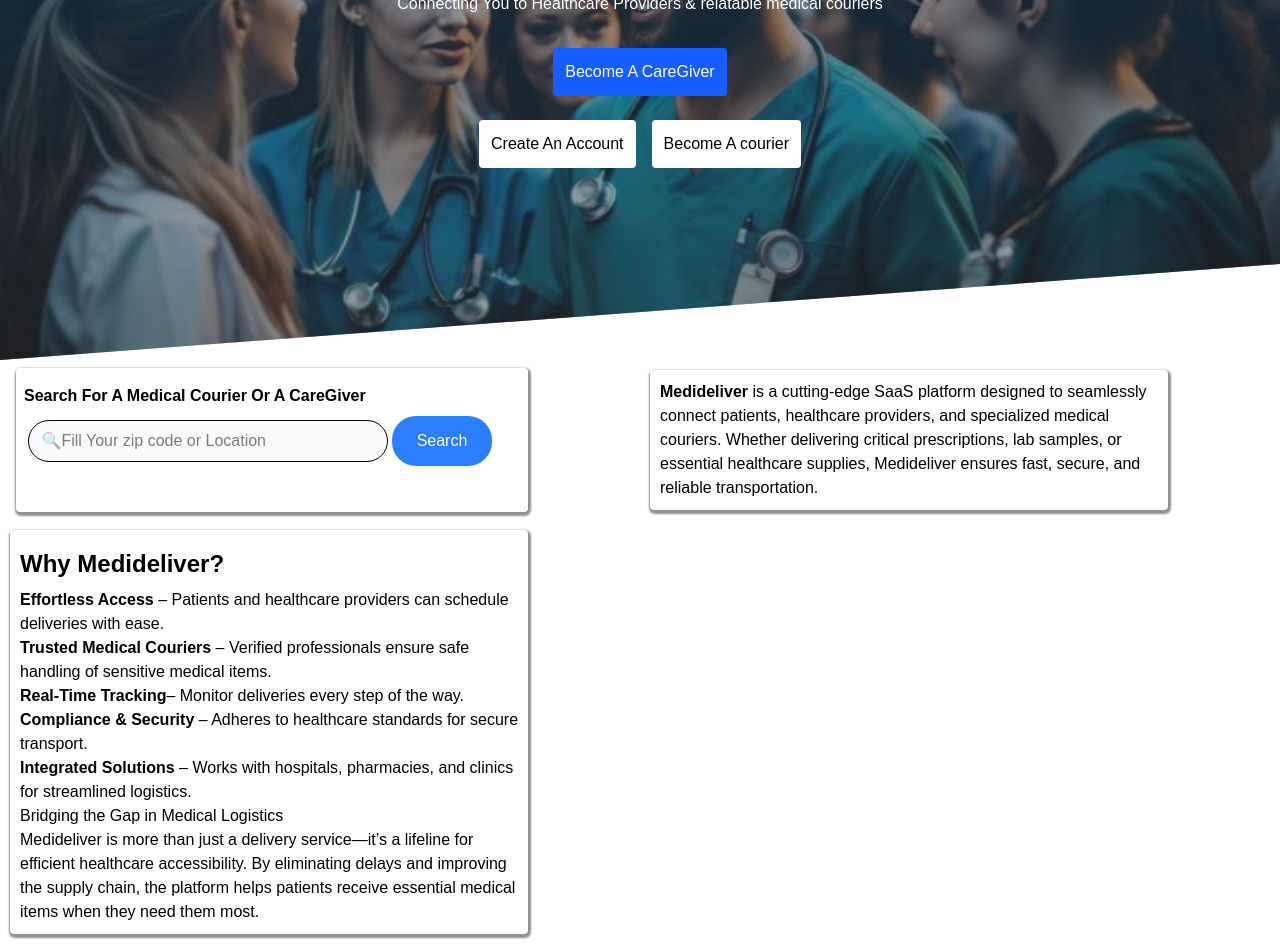
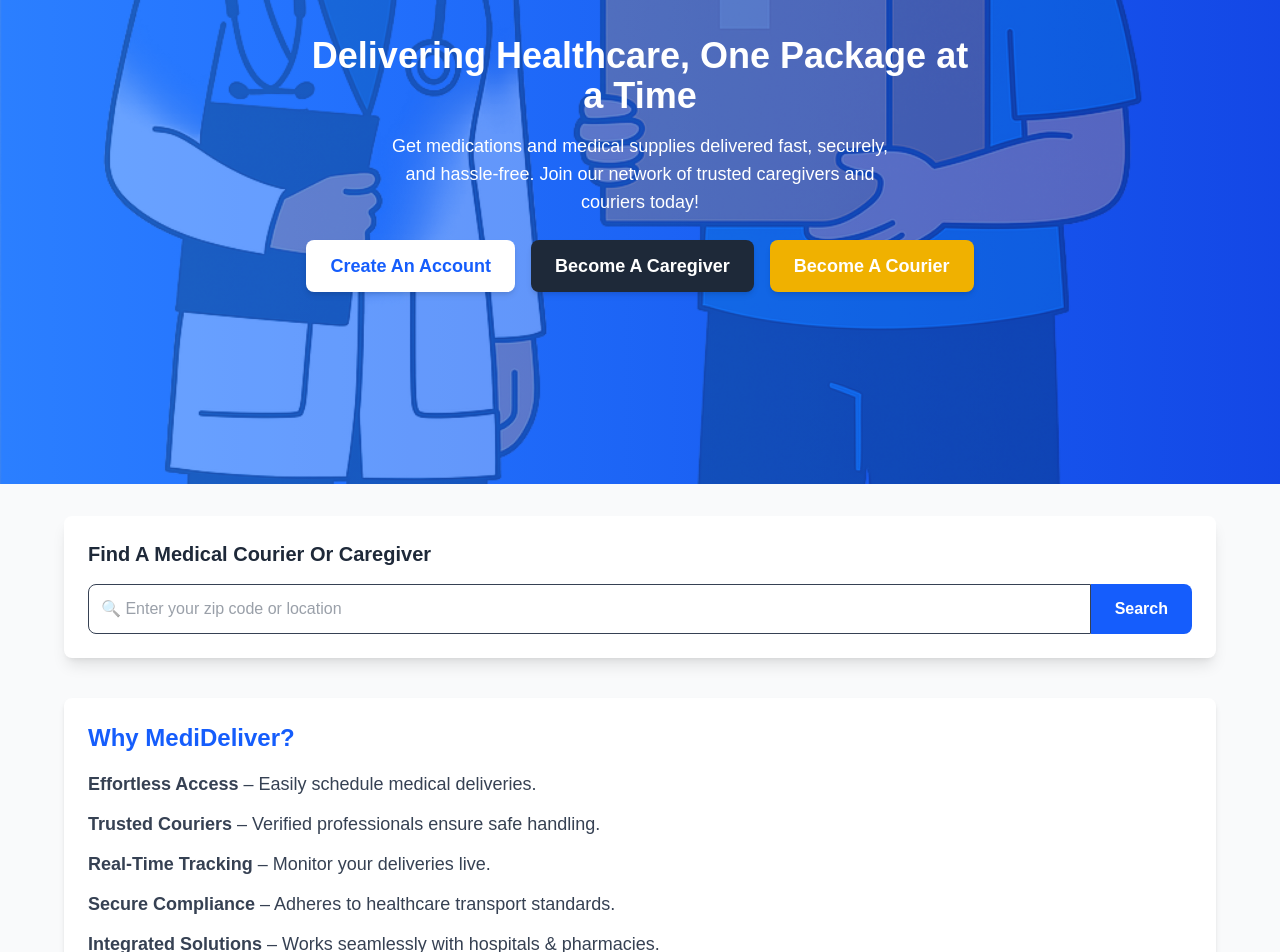
Before and after one commit to MUNACHIW/Medideliver, a Next.js app: page / in a window 1280 px wide. Shown: the part 280-1232 px from the top of the page. Built offline with nearby package versions, Linux system fonts and the light colour scheme.

Commit message:
revamping

```diff
--- a/package.json
+++ b/package.json
@@ -12,7 +12,8 @@
     "@heroicons/react": "^2.2.0",
     "next": "15.3.2",
     "react": "^19.0.0",
-    "react-dom": "^19.0.0"
+    "react-dom": "^19.0.0",
+    "recharts": "^2.15.3"
   },
   "devDependencies": {
     "@eslint/eslintrc": "^3",
--- a/src/app/globals.css
+++ b/src/app/globals.css
@@ -38,7 +38,7 @@
   box-shadow: 1px 2px 2px 2px rgb(146, 144, 144);
 }
 .whyus{
-  box-shadow:1px 2px 2px 2px rgb(146, 144, 144);
+  /* box-shadow:1px 2px 2px 2px rgb(146, 144, 144); */
   margin:10px;
   width:81%;
   padding:10px;
--- a/src/app/page.js
+++ b/src/app/page.js
@@ -1,50 +1,83 @@
 import Image from "next/image";
 import Link from "next/link";
+import { ArrowRightIcon } from "@heroicons/react/24/solid";
 
 export default function Home() {
   return (
-    <section className="  flex flex-col justify-center items-center ">
-      <main className=" main1 w-[100%] cta  backdrop">
-        <nav className=" p-4">
-          <h1 className=" text-center text-white text-4xl">Medideliver</h1>
-        </nav>
-        <p className="text-center my-4 text-white">Connecting You to Healthcare Providers & relatable  medical couriers</p>
-        <div className="flex justify-center align-items-center py-4">
-          <Link className="bg-blue-600 text-white p-3  rounded" href="/becomeacaregiver">Become A CareGiver</Link>
+    <section className="min-h-screen flex flex-col items-center bg-gray-50">
+      {/* Header */}
+      <header className="w-full p-6 bg-white shadow-md text-center">
+        <h1 className="text-4xl font-extrabold text-blue-600">MediDeliver</h1>
+        <p className="text-gray-600 mt-2 text-lg">Connecting You to Healthcare Providers & Couriers</p>
+      </header>
+
+      {/* Hero Section with Background Image */}
+      <main className="relative w-full h-[80vh] flex items-center justify-center text-center bg-gradient-to-r from-blue-500 to-blue-700 text-white">
+        {/* Background Image Overlay */}
+        <div className="absolute inset-0">
+          <Image
+            src="/hero.png"  // Replace with the actual image path
+            alt="Healthcare Delivery"
+            layout="fill"
+            objectFit="cover"
+            className="opacity-30"
+          />
         </div>
-        <div className="flex justify-center">
-          <Link href="/createaccount" className="bg-white text-black p-3 m-2  rounded">Create An Account</Link> <Link href="/becomeacourier" className="bg-white text-black p-3 m-2  rounded">Become A courier</Link>
+
+        {/* Hero Content */}
+        <div className="relative z-10 max-w-2xl mx-auto">
+          <h1 className="text-4xl font-extrabold">
+            Delivering Healthcare, One Package at a Time
+          </h1>
+          <p className="mt-4 text-lg max-w-lg mx-auto">
+            Get medications and medical supplies delivered fast, securely, and hassle-free. Join our network of trusted caregivers and couriers today!
+          </p>
+
+          {/* CTA Buttons */}
+          <div className="mt-6 flex flex-col sm:flex-row sm:space-x-4 space-y-3 sm:space-y-0 justify-center">
+            <Link href="/createaccount" className="bg-white text-blue-600 px-6 py-3 rounded-lg text-lg font-semibold shadow-md hover:bg-gray-200 transition">
+              Create An Account
+            </Link>
+            <Link href="/becomeacaregiver" className="bg-gray-800 text-white px-6 py-3 rounded-lg text-lg font-semibold shadow-md hover:bg-gray-700 transition">
+              Become A Caregiver
+            </Link>
+            <Link href="/becomeacourier" className="bg-yellow-500 text-white px-6 py-3 rounded-lg text-lg font-semibold shadow-md hover:bg-yellow-600 transition">
+              Become A Courier
+            </Link>
+          </div>
         </div>
       </main>
-      <div className="layout-holder grid grid-cols-2 ">
-        <form className=" medical m-4  p-2 my-2 rounded w-[80%] " >
-          <h1 className=" my-2 font-bold">Search For A Medical Courier Or A CareGiver</h1>
-          <div className="flex justify-left align-center">
-            <input className="w-90 border-1 outline-0 bg-gray-50 p-2 m-1 rounded-3xl" placeholder=" 🔍Fill Your zip code or Location"></input>
-            <button className="bg-blue-500 text-white w-[100px] p-2 rounded-3xl">Search</button>
-          </div>
 
-
-        </form>
-        <div className="whyus">
-          <strong>Medideliver</strong> is a cutting-edge SaaS platform designed to seamlessly connect patients, healthcare providers, and specialized medical couriers. Whether delivering critical prescriptions, lab samples, or essential healthcare supplies, Medideliver ensures fast, secure, and reliable transportation.
-        </div>
-        <div className="whyus">
-          <h3 className="font-bold text-2xl my-2">Why Medideliver?</h3>
-          <strong>Effortless Access</strong> – Patients and healthcare providers can schedule deliveries with ease.<br></br>
-          <strong>Trusted Medical Couriers</strong> – Verified professionals ensure safe handling of sensitive medical items.<br></br>
-          <strong>Real-Time Tracking</strong>– Monitor deliveries every step of the way.<br></br>
-          <strong>Compliance & Security</strong> – Adheres to healthcare standards for secure transport.<br></br>
-          <strong>Integrated Solutions</strong> – Works with hospitals, pharmacies, and clinics for streamlined logistics.
-          <h3>Bridging the Gap in Medical Logistics</h3>
-          Medideliver is more than just a delivery service—it’s a lifeline for efficient healthcare accessibility. By eliminating delays and improving the supply chain, the platform helps patients receive essential medical items when they need them most.
+      {/* Search Section */}
+      <div className="w-[90%] mt-8 p-6 bg-white shadow-lg rounded-lg">
+        <h3 className="text-xl font-bold text-gray-800">Find A Medical Courier Or Caregiver</h3>
+        <div className="flex mt-4">
+          <input
+            className="flex-1 p-3 border rounded-l-lg outline-none text-gray-700"
+            placeholder="🔍 Enter your zip code or location"
+          />
+          <button className="bg-blue-600 text-white px-6 py-3 rounded-r-lg font-bold hover:bg-blue-700">
+            Search
+          </button>
         </div>
       </div>
+
+      {/* Why MediDeliver Section */}
+      <div className="w-[90%] mt-10 bg-white shadow-md p-6 rounded-lg">
+        <h3 className="text-2xl font-extrabold text-blue-600 mb-4">Why MediDeliver?</h3>
+        <ul className="text-gray-700 space-y-3 text-lg">
+          <li><strong>Effortless Access</strong> – Easily schedule medical deliveries.</li>
+          <li><strong>Trusted Couriers</strong> – Verified professionals ensure safe handling.</li>
+          <li><strong>Real-Time Tracking</strong> – Monitor your deliveries live.</li>
+          <li><strong>Secure Compliance</strong> – Adheres to healthcare transport standards.</li>
+          <li><strong>Integrated Solutions</strong> – Works seamlessly with hospitals & pharmacies.</li>
+        </ul>
+      </div>
+
+      {/* Footer */}
+      <footer className="w-full py-6 mt-8 bg-white text-center shadow-md">
+        <p className="text-gray-600">© 2025 MediDeliver. All rights reserved.</p>
+      </footer>
     </section>
-
-
-
-
-
   );
 }
```
Also changed, not shown: public/hero.png (added), 1 other file (tests, documents, lock files or other folders).
